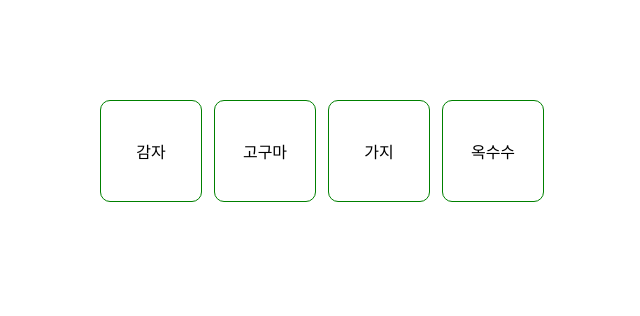
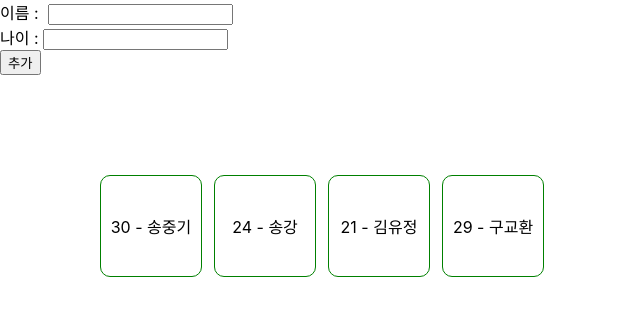
Before and after one commit to tjdwns335/React, a React (Create React App) app: page / in a window 1280 px wide. Shown: the top 316 px of the page, without its empty margins (0-640 px from the left). Built offline with nearby package versions, Linux system fonts and the light colour scheme.

Commit message:
1-19 반복되는 컴포넌트 처리하기(2)

```diff
--- a/src/App.jsx
+++ b/src/App.jsx
@@ -1,20 +1,54 @@
-import React from "react";
-import 'App.css';
+// src/App.js
+import React, { useState } from "react";
+// import Square from "./components/Square.js";
+import "App.css"; // 🔥 반드시 App.css 파일을 import 해줘야 합니다.
 
-const App = () => {
+function App() {
+  const [users, setUsers] = useState([
+    { id: 1, age: 30, name: "송중기" },
+    { id: 2, age: 24, name: "송강" },
+    { id: 3, age: 21, name: "김유정" },
+    { id: 4, age: 29, name: "구교환" },
+  ])
+  const [name, setName] = useState('');
+  const [age, setAge] = useState('');
 
-  const testArr = ['감자', '고구마', '오이', '가지', '옥수수'];
+  const nameChangeHandler = (event) => { setName(event.target.value); };
+  const ageChangeHandler = (event) => { setAge(event.target.value); };
+  const clickAddButtonHandler = () => {
+    // 1.새로운 형태의 이놈을 만든다.
+    // 이놈: { id: 1, age: 30, name: "송중기" },
+    // 2. 이놈을 배열에 더한다.
+    const newUser = {
+      id: users.length + 1,
+      age,
+      name: name,
+    }
+    setUsers([...users, newUser]);
+  };
 
   return (
-    <div className="app-style">
-      {/* {testArr.map((item) => <div className="squareStyle">{item}</div>)} */}
-      {
-        testArr.filter(function (item) {
-          return item !== '오이'
-        })
-          .map((item) => <div className="squareStyle">{item}</div>)
-      }
+    <div>
+      <div>
+        이름 : &nbsp;
+        <input value={name} onChange={nameChangeHandler} />
+        <br />
+        나이 :&nbsp;
+        <input value={age} onChange={ageChangeHandler} />
+        <br />
+        <button onClick={clickAddButtonHandler}>추가</button>
+      </div>
+      <div className="app-style">
+        {
+          users.map((item) =>
+          (<div key={item.id} className="squareStyle">
+            {item.age} - {item.name}
+          </div>)
+          )
+        }
+      </div>
     </div>
   );
-};
+}
+
 export default App;
```
